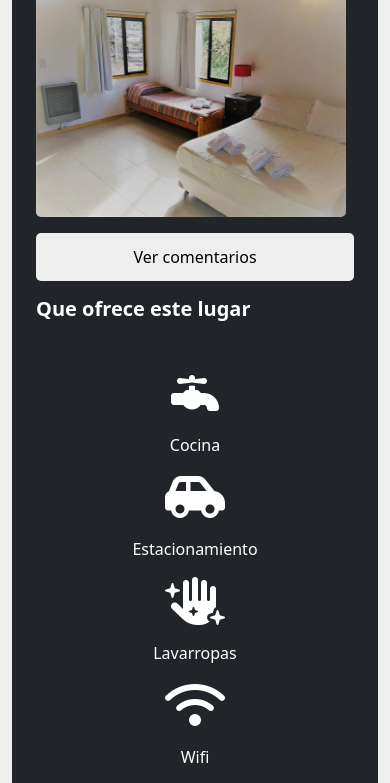
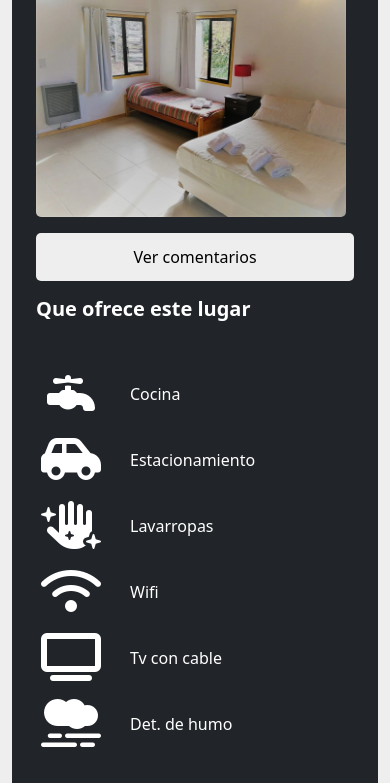
Before and after one commit to NorbertoVega/proyecto-final-19295, a website: page cabañas.html in a window 390 px wide. Shown: the part 299-1082 px from the top of the page. Drawn offline with nearby package versions, Linux system fonts and the light colour scheme.

Commit message:
Arregla problema de que se veían distorsionadas las imagenes en cabañas.html en resolución 1080p, tambien se muestran mejor los icons de equipamiento de cabañas en resoluciones menores a 480p

```diff
--- a/scss/_mediaQuerySmall.scss
+++ b/scss/_mediaQuerySmall.scss
@@ -43,13 +43,19 @@
     }
 
     .iconsEquipContainer__iconsContainer {
-        display: flex;
-        flex-direction: column;
+        grid-template-rows: 50px 50px 50px 50px 50px 50px;
+        grid-template-columns: 70px 200px;
+        row-gap: 16px;
     }
 
     .equipamientoContainer__buttonCabaña {
         width: 100%;
     }
+
+    .iconsContainer__labelIcon {
+        text-align: start;
+        padding-left: 24px;
+      }
 
     .scale div div img:hover {
         transform: none;
--- a/scss/_mediaQueryXL.scss
+++ b/scss/_mediaQueryXL.scss
@@ -1,4 +1,4 @@
-@media (min-width:1024px) and (max-width: 1440px) {
+@media (min-width:1024px) and (max-width: 1920px) {
 
     .cabañaContainer {
         display: flex;
@@ -10,7 +10,7 @@
     .cabañaContainer__imagesContainer {
         margin-bottom: 2rem;
         grid-template-rows: 500px 50px;
-        grid-template-columns: 50% 25% 25%;
+        grid-template-columns: 45% 25% 25%;
     }
 
 
```
Also changed, not shown: css/styles.css.
